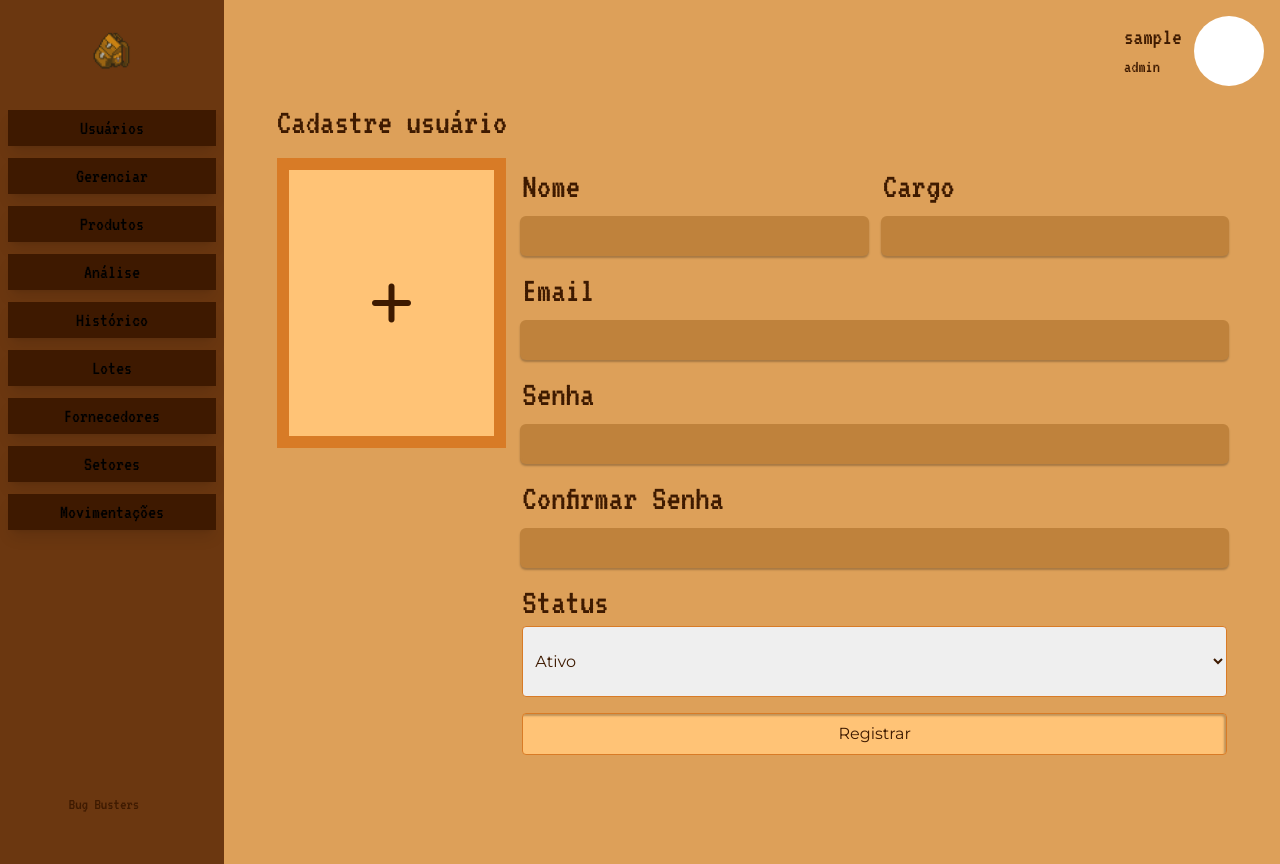
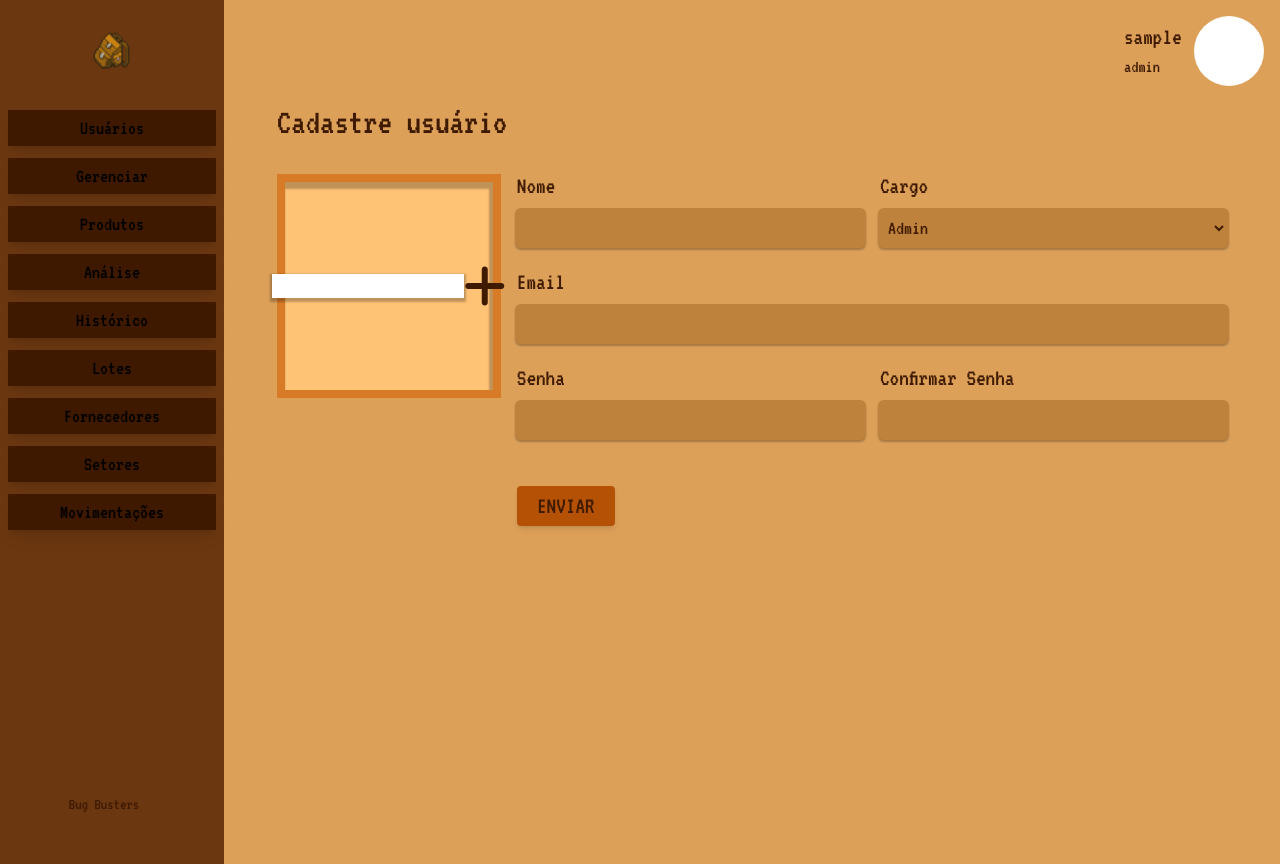
Before and after one commit to BugBustersFatecSJC/inv.sort-back, a React (Create React App) app: page /cadastra-usuario in a window 1280 px wide. Built offline with nearby package versions, Linux system fonts and the light colour scheme; sample sign-in values are in the browser's storage.

Commit message:
[refactor] Altera aparência da página de cadastro de usuário

```diff
--- a/src/components/ProductCategory/ProductCategory.js
+++ b/src/components/ProductCategory/ProductCategory.js
@@ -39,20 +39,27 @@ function ProductCategory(props) {
      */
     const [flash, setFlash] = useState(null)
 
+    const showFlashMessage = (message, type) => {
+      setFlash(null)
+      setTimeout(() => {
+          setFlash({ message, type })
+      }, 0)
+    }
+
     const flashSuccess = () => {
-      setFlash({ message: 'Item adicionado com sucesso!', type: 'success' });
+      showFlashMessage('Item adicionado com sucesso!','success');
     }
 
     const flashError = () => {
-      setFlash({ message: 'Um erro aconteceu', type: 'error' });
+      showFlashMessage('Um erro aconteceu','error');
     };
 
     const flashInfo = () => {
-      setFlash({ message: 'Item atualizado', type: 'info' });
+      showFlashMessage('Item atualizado', 'info');
     }
 
     const flashDelete = () => {
-      setFlash({ message: 'Item deletado', type: 'success' });
+      showFlashMessage('Item deletado', 'success');
     }
 
     /**
@@ -490,13 +497,13 @@ function ProductCategory(props) {
 
       {/* Componente flash message, verifica se o estado flash é true e então renderiza a flash message */}
       {flash && (
-        <FlashMessage
-          message={flash.message}
-          type={flash.type}
-          duration={3000}
-        />
+          <FlashMessage
+              message={flash.message}
+              type={flash.type}
+              duration={3000}
+              onClose={() => setFlash(null)}
+          />
       )}
-
     </div>
     )
 }
--- /dev/null
+++ b/src/components/Select/Select.js
@@ -0,0 +1,13 @@
+import React from 'react'
+
+function Select(props) {
+  return (
+    <div className='my-2 w-full'>
+        <select name={props.name} id={props.id} onChange={props.onChange} className='w-full py-[7px] px-[4px] shadow-[0px_2px_2px_2px_rgba(0,0,0,0.25)] ring ring-2 ring-[#BF823C] focus:ring-[#3E1A00] outline-none quinteral-color-bg rounded font-pixel text-xl transition-all duration-[100ms] ease-in-out'>
+            {props.children}
+        </select>
+    </div>
+  )
+}
+
+export default Select
--- a/src/pages/UserRegister/UserRegister.js
+++ b/src/pages/UserRegister/UserRegister.js
@@ -3,6 +3,8 @@ import api from "../../services/api"
 import Field from "../../components/Field/Field"
 import MainPage from '../MainPage/MainPage'
 import FlashMessage from '../../components/FlashMessage/FlashMessage'
+import Select from '../../components/Select/Select'
+import SendButton from '../../components/SendButton/SendButton'
 
 function UserRegister() {
     const [name, setName] = useState('')
@@ -10,7 +12,7 @@ function UserRegister() {
     const [email, setEmail] = useState('')
     const [password, setPassword] = useState('')
     const [confirmPassword, setConfirmPassword] = useState('')
-    const [status, setStatus] = useState('ativo')
+    const status = 'ativo'
 
     /**
      * Renderização da flash message
@@ -75,83 +77,70 @@ function UserRegister() {
         <MainPage title="Cadastre usuário">
             <form onSubmit={registerUser} className="flex flex-col md:flex-row items-center md:items-start mt-4">
                 <div
-                    className="bg-[#FFC376] p-[1rem] h-[290px] w-[290px] flex items-center justify-center border-[12px] border-[#D87B26] cursor-pointer"
+                    className="bg-[#FFC376] p-[1rem] h-[14rem] w-[14rem] flex items-center justify-center border-8 border-[#D87B26] cursor-pointer mt-4 shadow-[0px_2px_2px_2px_rgba(0,0,0,0.25)] shadow-[inset_-2px_5px_2px_2px_rgba(0,0,0,0.25)]"
                 >
+                    <input />
                     <i className="fa-solid fa-plus text-5xl cursor-pointer"></i>
                 </div>
 
-                <div className="flex flex-col w-full mt-2 md:ml-4">
-                    <div className="flex flex-col md:flex-row w-full">
+                <div className="flex flex-col w-full mt-3 md:ml-4">
+                    <div className="flex w-full">
                         <div className="flex flex-col w-full md:w-1/2 mr-4">
-                            <label className="mb-1 text-4xl font-pixel">Nome</label>
+                            <label className="text-2xl font-pixel">Nome</label>
                             <Field
                                 name="name"
                                 type="text"
                                 value={name}
                                 onChange={(e) => setName(e.target.value)}
-                                className="w-full h-[70.87px] border rounded p-2 border-[#D87B26] font-family:'VT323'"
                                 required={true}
                             />
                         </div>
                         <div className="flex flex-col w-full md:w-1/2">
-                            <label className="mb-1 text-4xl font-pixel">Cargo</label>
-                            <Field
-                                name="role"
-                                type="text"
-                                value={role}
-                                onChange={(e) => setRole(e.target.value)}
-                                className="w-full h-[70.87px] border rounded p-2 border-[#D87B26] font-family:'VT323'"
-                                required={true}
-                            />
+                            <label className="text-2xl font-pixel">Cargo</label>
+                            <Select onChange={(e) => setRole(e.target.value)}>
+                                <option value="admin">Admin</option>
+                                <option value="gerente">Gerente</option>
+                                <option value="funcionario">Funcionário</option>
+                            </Select>
                         </div>
                     </div>
-                    <div className="flex flex-col w-full mt-2">
-                        <label className="mb-1 text-4xl font-pixel">Email</label>
+                    <div className="flex flex-col w-full mt-3">
+                        <label className="text-2xl font-pixel">Email</label>
                         <Field
                             name="email"
                             type="email"
                             value={email}
                             onChange={(e) => setEmail(e.target.value)}
-                            className="w-full h-[70.87px] border rounded p-2 border-[#D87B26] font-family:'VT323'"
                             required={true}
                         />
                     </div>
-                    <div className="flex flex-col w-full mt-2">
-                        <label className="mb-1 text-4xl font-pixel">Senha</label>
+
+                    <div className="flex w-full">
+                        <div className="flex flex-col w-full mt-3 mr-4">
+                            <label className="text-2xl font-pixel">Senha</label>
                             <Field
                                 name="password"
                                 type="password"
                                 value={password}
                                 onChange={(e) => setPassword(e.target.value)}
-                            className="w-full h-[70.87px] border rounded p-2 border-[#D87B26] font-family:'VT323'"
                                 required={true}
                             />
                         </div>
-                    <div className="flex flex-col w-full mt-2">
-                        <label className="mb-1 text-4xl font-pixel">Confirmar Senha</label>
+                        <div className="flex flex-col w-full mt-3">
+                        <label className="text-2xl font-pixel">Confirmar Senha</label>
                             <Field
                                 name="confirmPassword"
                                 type="password"
                                 value={confirmPassword}
                                 onChange={(e) => setConfirmPassword(e.target.value)}
-                            className="w-full h-[70.87px] border rounded p-2 border-[#D87B26] font-family:'VT323'"
                                 required={true}
                             />
                         </div>
-                    <div className="flex flex-col w-full mt-2">
-                        <label className="mb-1 text-4xl font-pixel">Status</label>
-                        <select
-                            name="status"
-                            value={status}
-                            onChange={(e) => setStatus(e.target.value)}
-                            className="w-full h-[70.87px] border rounded p-2 border-[#D87B26] font-family:'VT323'"
-                            required={true}
-                        >
-                            <option value="ativo">Ativo</option>
-                            <option value="inativo">Inativo</option>
-                        </select>
                     </div>
-                    <button type="submit" className="mt-4 p-2 bg-[#FFC376] rounded border border-[#D87B26] hover:bg-[#D87B26] hover:text-white transition duration-300">Registrar</button>
+
+                    <div className='mt-[40px]'>
+                        <SendButton text="ENVIAR"/>
+                    </div>
                 </div>
             </form>
 
```
Lines whose indentation alone changed are shown as unchanged.
